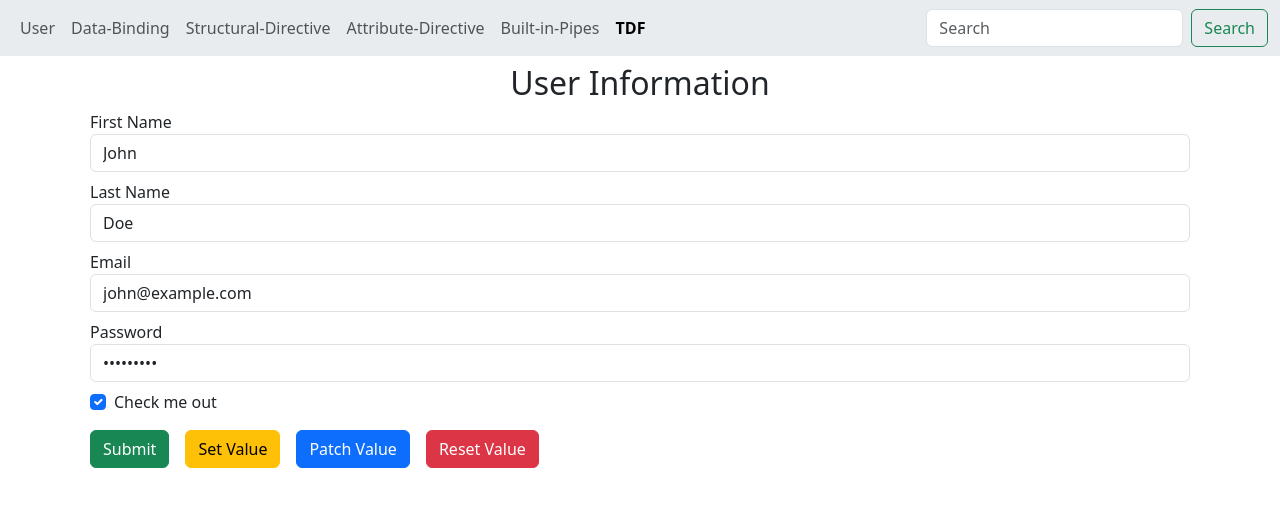
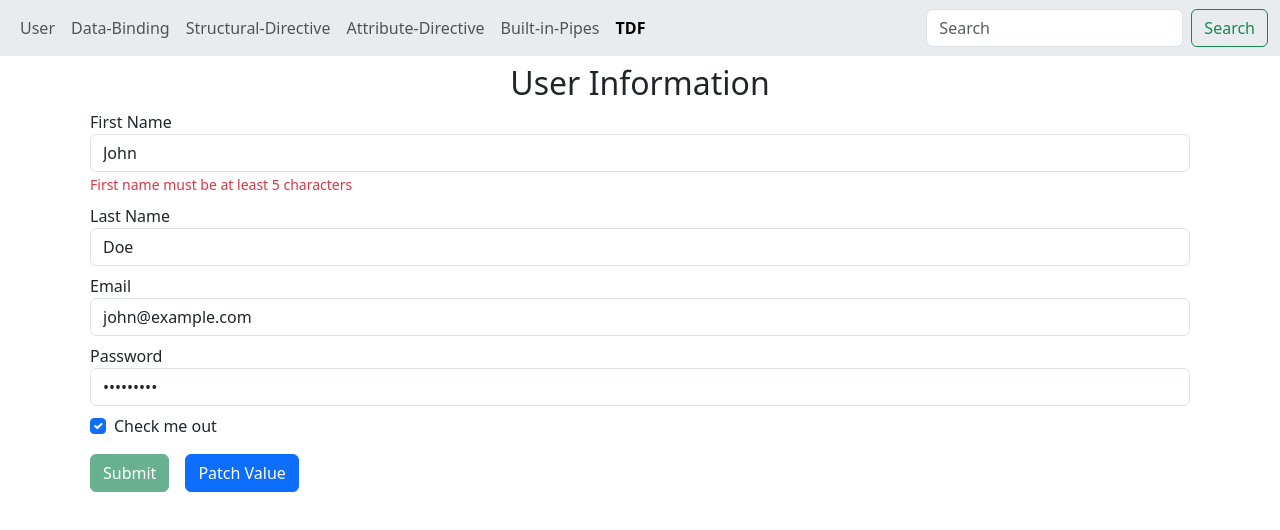
Before and after one commit to Zanna-dev/-angular-v19-tutorial-02, an Angular app: page /tdf in a window 1280 px wide. Both pictures are taken after typing "Sample", "Sample", "name@example.com", "Sample123" into the empty fields and a click on the button "Patch Value". Shown: the top 530 px of the page. Built offline with nearby package versions, Linux system fonts and the light colour scheme.

Commit message:
Implement TDF Validation in Angular

```diff
--- a/src/app/template-driven-form/template-driven-form.component.html
+++ b/src/app/template-driven-form/template-driven-form.component.html
@@ -1,7 +1,8 @@
 <div class="container">
-    <form #userForm="ngForm" (ngSubmit)="onSubmit(userForm)">
-         <!-- <pre>valid : {{userForm.valid}}</pre>
-        <pre>Value : {{userForm.value | json}}</pre>
+    <form #userForm="ngForm" (ngSubmit)="onSubmit(userForm)" novalidate>
+        <!-- <pre>valid : {{userForm.valid}}</pre>  -->
+        <!-- <pre>valid : {{userForm.valid}}</pre>  -->
+        <!-- <pre>Value : {{userForm.value | json}}</pre>
         <pre>valid : {{userForm.valid}}</pre>
         <pre>invalid : {{userForm.invalid}}</pre>
         <pre>touched : {{userForm.touched}}</pre>
@@ -12,28 +13,67 @@
         <!-- {{firstName}} -->
         <div class="form-group m-2">
             <label>First Name</label>
-            <input type="text" class="form-control" placeholder="Enter first name" name="firstName" [(ngModel)]="userObject.firstName" >
+            <input type="text" class="form-control" placeholder="Enter first name" #fname="ngModel" name="firstName"
+                [(ngModel)]="userObject.firstName" minlength="5" required>
+            @if ((fname?.dirty || fname?.touched)) {
+            @if(fname?.errors?.['required']){
+            <small class="text-danger">First name is required</small>
+            }
+            @if(fname?.errors?.['minlength']){
+            <small class="text-danger">First name must be at least 5 characters</small>
+            }
+
+            }
+
         </div>
+        <!-- <pre>Value : {{fname.value}}</pre>
+        <pre>valid : {{fname.valid}}</pre>
+        <pre>invalid : {{fname.invalid}}</pre>
+        <pre>touched : {{fname.touched}}</pre> -->
         <!-- {{lastName}} -->
         <div class="form-group m-2">
             <label>Last Name</label>
-            <input type="text" class="form-control" placeholder="Enter last name" name="lastName" [(ngModel)]="userObject.lastName">
+            <input type="text" class="form-control" placeholder="Enter last name" #lname="ngModel" name="lastName"
+                [(ngModel)]="userObject.lastName" pattern="^[a-zA-Z]+$" maxlength="15" required>
+                    @if ((lname?.dirty || fname?.touched)) {
+            @if(lname?.errors?.['required']){
+            <small class="text-danger">Last name is required</small>
+            }
+            @if(lname?.errors?.['pattern']){
+            <small class="text-danger">Last name does not match the pattern</small>
+            }
+
+            }
         </div>
         <div class="form-group m-2">
             <label>Email</label>
-            <input type="email" class="form-control" placeholder="Enter email address"  name="email" [(ngModel)]="userObject.email">
+            <input type="email" class="form-control" placeholder="Enter email address" #emailid="ngModel" name="email"
+                [(ngModel)]="userObject.email" email required>
+                    @if ((emailid?.dirty || fname?.touched)) {
+            @if(emailid?.errors?.['required']){
+            <small class="text-danger">Email <address></address> is required</small>
+            }
+            @if(emailid?.errors?.['email']){
+            <small class="text-danger">Please enter a valid email address</small>
+            }
+
+            }
         </div>
         <div class="form-group m-2">
             <label>Password</label>
-            <input type="password" class="form-control" placeholder="Enter password" name="pass" [(ngModel)]="userObject.pass">
+            <input type="password" class="form-control" placeholder="Enter password" name="pass"
+                [(ngModel)]="userObject.pass">
         </div>
         <div class="form-check m-2">
             <input type="checkbox" class="form-check-input" name="isCheck" [(ngModel)]="userObject.lastName">
             <label>Check me out</label>
         </div>
-        <button class="btn btn-success m-2">Submit</button>
-         <button class="btn btn-warning m-2" (click)="setValues(userForm)">Set Value</button>
-         <button class="btn btn-primary m-2" (click)="patchValues(userForm)">Patch Value</button>
-         <button class="btn btn-danger m-2" (click)="resetValues(userForm)">Reset Value</button>
+        <button class="btn btn-success m-2" [disabled]="!userForm.valid">Submit</button>
+        <!-- <button class="btn btn-success m-2" [disabled]="!userForm.invalid">Submit</button> -->
+
+
+        <!-- <button class="btn btn-warning m-2" (click)="setValues(userForm)">Set Value</button> -->
+        <button class="btn btn-primary m-2" (click)="patchValues(userForm)">Patch Value</button>
+        <!-- <button class="btn btn-danger m-2" (click)="resetValues(userForm)">Reset Value</button> -->
     </form>
 </div>
--- a/src/app/template-driven-form/template-driven-form.component.ts
+++ b/src/app/template-driven-form/template-driven-form.component.ts
@@ -6,7 +6,7 @@ import { JsonPipe } from '@angular/common';
 
 @Component({
   selector: 'app-template-driven-form',
-  imports: [FormsModule, JsonPipe],
+  imports: [FormsModule],
   templateUrl: './template-driven-form.component.html',
   styleUrl: './template-driven-form.component.scss'
 })
```
